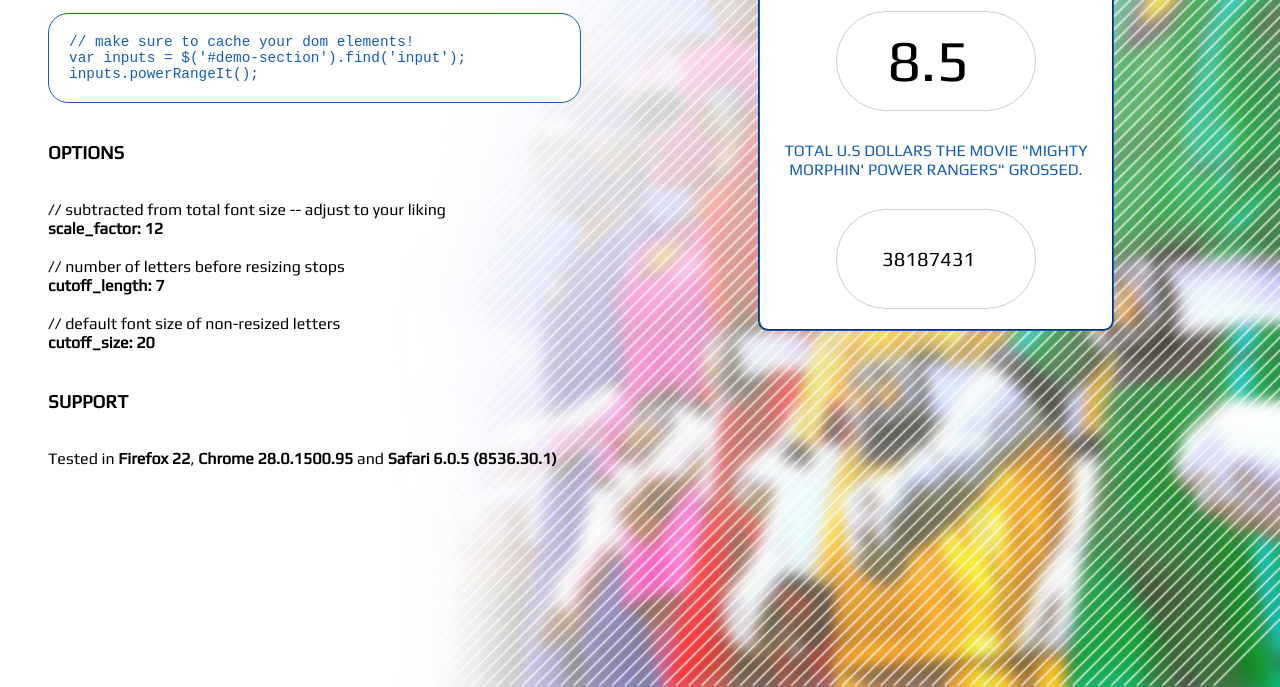
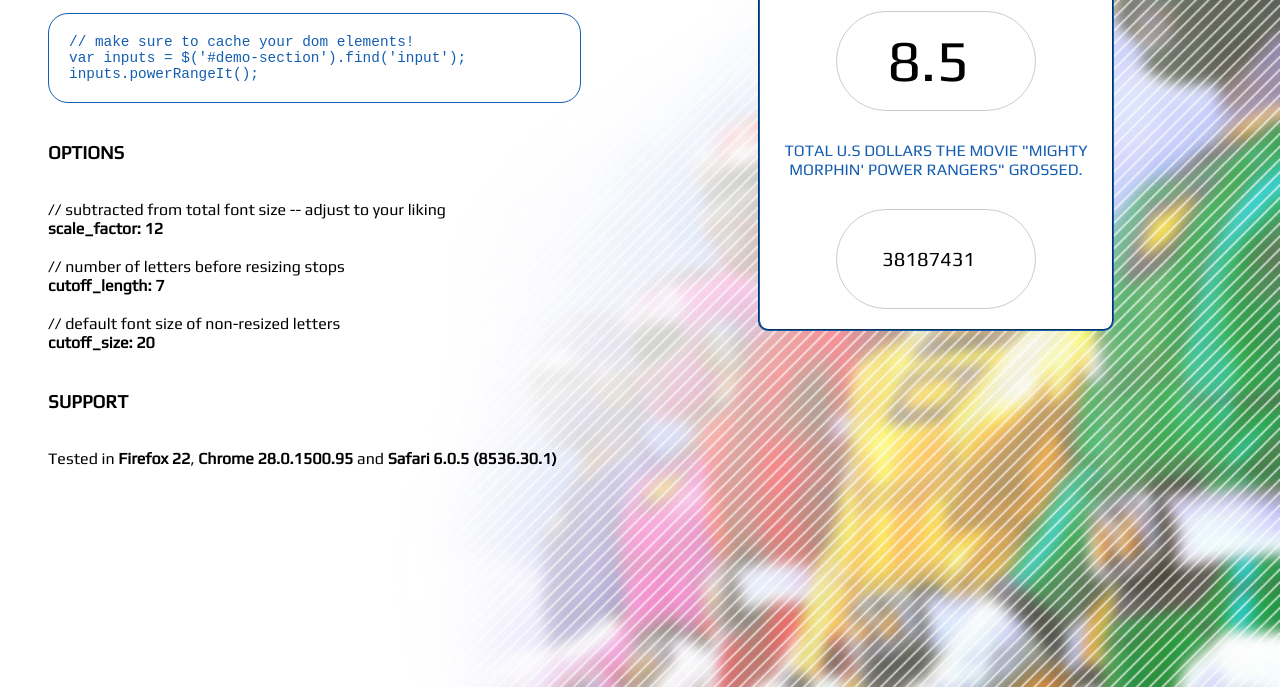
Before and after one commit to christabor/powerRanger, a plain HTML site: page index.html in a window 1280 px wide. Shown: the part 361-1048 px from the top of the page. Drawn offline with nearby package versions, Linux system fonts and the light colour scheme.

Commit message:
Fix bg declaration placement

```diff
--- a/index.html
+++ b/index.html
@@ -8,7 +8,7 @@
         box-sizing: border-box;
     }
     body {
-        background: url(bg-team.jpg) no-repeat bottom right;
+        background: url(bg-team.jpg) no-repeat;
         font-family: 'Play', sans-serif;
         font-size: 16px;
         text-transform: uppercase;
```
